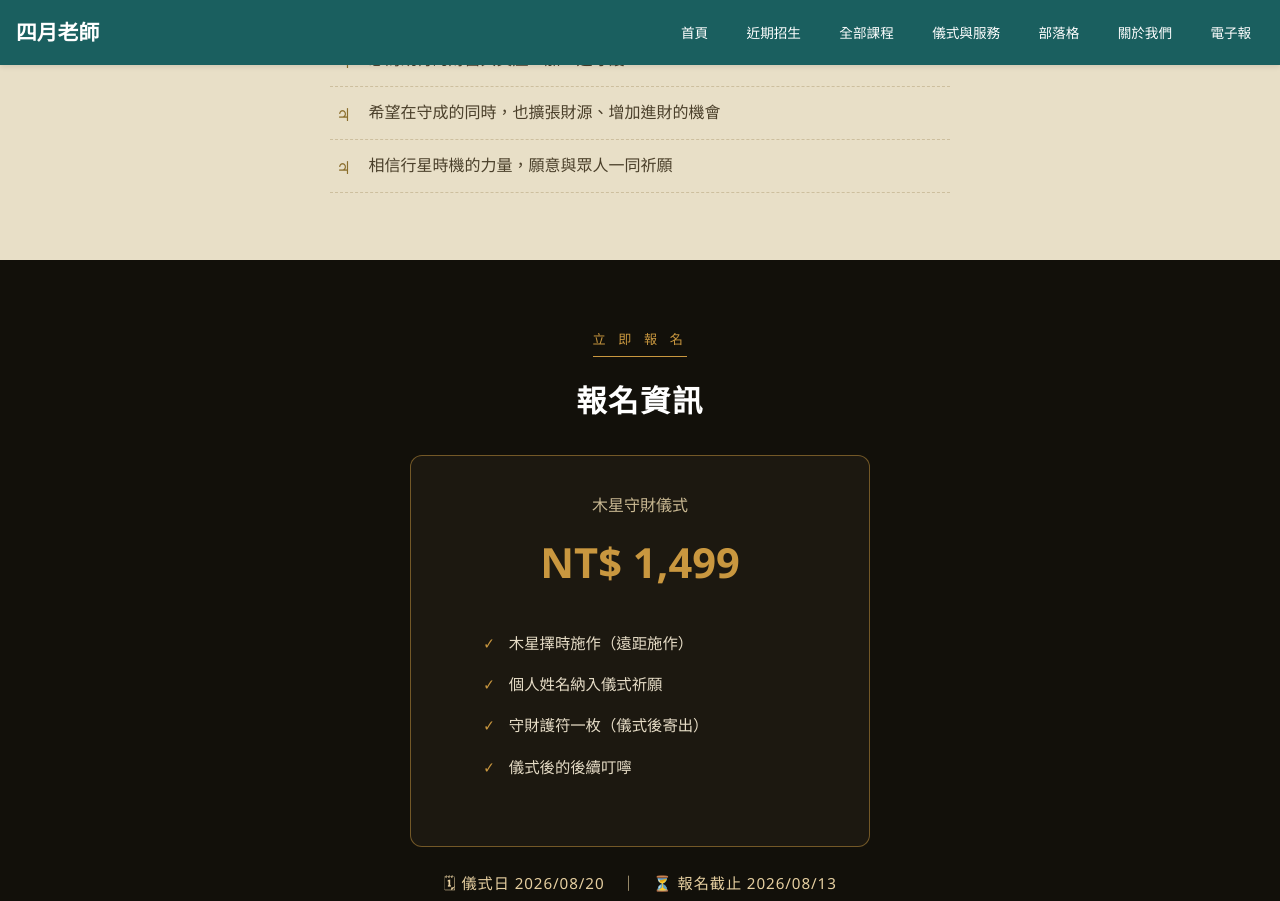
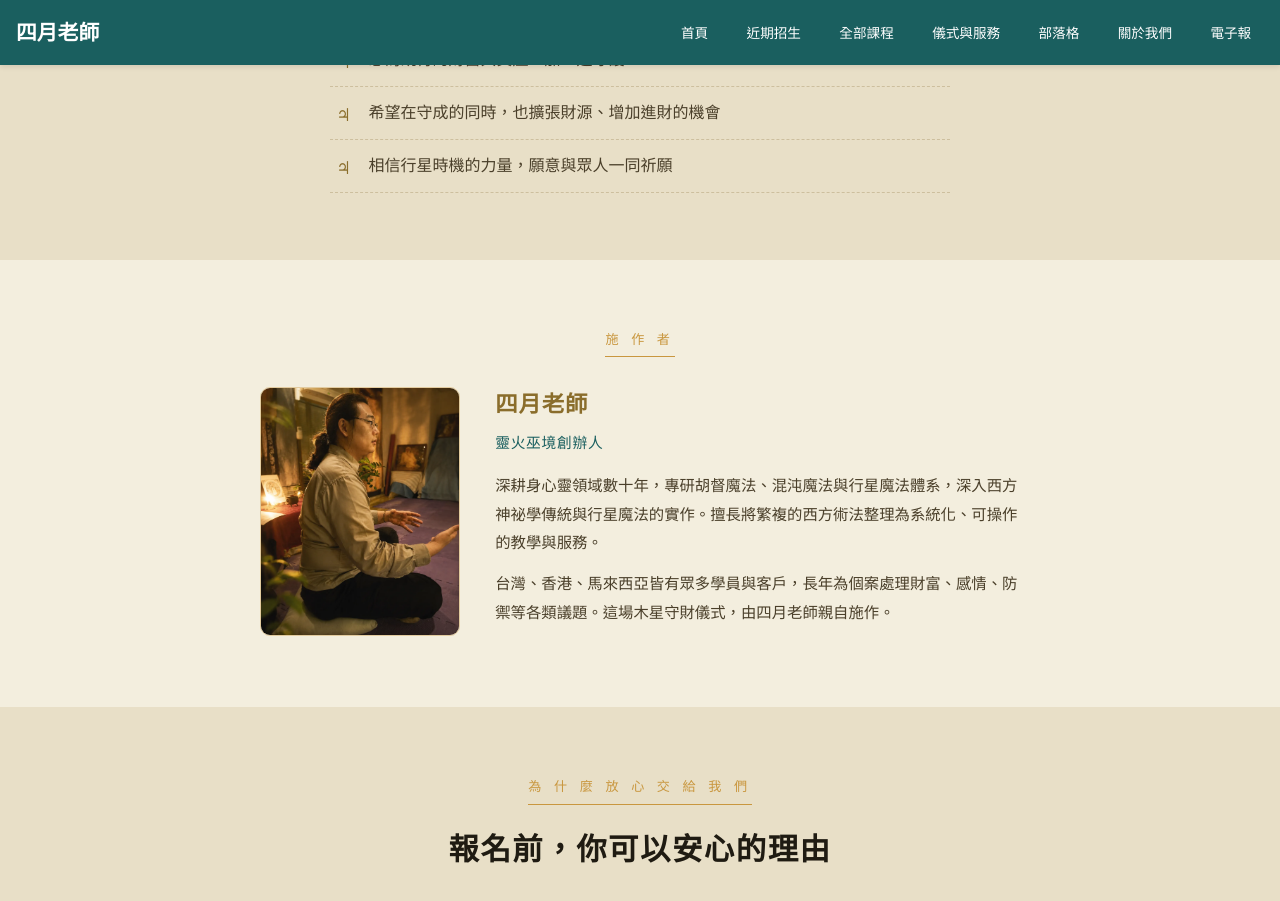
Before and after one commit to light4uliuphone-lang/hoodoo, a Jekyll site: the page built from rituals/ritual-jupiter-wealth.html, in a window 1280 px wide and 1400 px high, scrolled down 2490 px. Shown: the top 901 px of the window. Built offline with Jekyll 4.4.1, drawn with Linux system fonts in a browser that asks for light colours; some of the changed text lies outside the part shown.

Commit message:
Update ritual-jupiter-wealth.html

```diff
--- a/rituals/ritual-jupiter-wealth.html
+++ b/rituals/ritual-jupiter-wealth.html
@@ -71,6 +71,22 @@
   .jw-who li { padding:.7rem 0 .7rem 2.4rem; position:relative; border-bottom:1px dashed #cdbf9e; color:#4a3f2a; }
   .jw-who li::before { content:"♃"; position:absolute; left:.4rem; color:var(--jw-deepgold); font-size:1.1rem; }
 
+  /* 老師簡介 */
+  .jw-teacher { background:var(--jw-paper); }
+  .jw-teacher-flex { display:flex; gap:2.2rem; align-items:center; max-width:760px; margin:0 auto; }
+  .jw-teacher-flex img { width:200px; height:auto; border-radius:10px; flex:0 0 auto; border:1px solid rgba(201,151,63,.4); }
+  .jw-teacher h3 { font-size:1.4rem; color:var(--jw-deepgold); margin:0 0 .3rem; letter-spacing:.04em; }
+  .jw-teacher .role { color:var(--jw-teal); font-size:.92rem; margin:0 0 1rem; letter-spacing:.05em; }
+  .jw-teacher p { color:#4a3f2a; margin:0 0 .8rem; font-size:.96rem; }
+
+  /* 信心保證 */
+  .jw-trust { background:var(--jw-paper2); }
+  .jw-trust-grid { display:grid; grid-template-columns:repeat(2,1fr); gap:1.3rem; max-width:760px; margin:1.4rem auto 0; }
+  .jw-trust-item { background:#fff; border:1px solid #ddceb0; border-radius:10px; padding:1.6rem 1.7rem; display:flex; gap:1rem; align-items:flex-start; }
+  .jw-trust-item .ic { font-size:1.6rem; flex:0 0 auto; line-height:1.2; }
+  .jw-trust-item h4 { margin:0 0 .4rem; color:var(--jw-deepgold); font-size:1.05rem; letter-spacing:.03em; }
+  .jw-trust-item p { margin:0; color:#5a4a35; font-size:.9rem; line-height:1.75; }
+
   /* 報名 */
   .jw-signup { background:var(--jw-dark); color:var(--jw-paper); text-align:center; }
   .jw-signup h2.sec { color:#fff; }
@@ -97,6 +113,9 @@
   @media (max-width:768px){
     .jw-feat { grid-template-columns:1fr; }
     .jw-sec { padding:3rem 0; }
+    .jw-teacher-flex { flex-direction:column; text-align:center; }
+    .jw-teacher-flex img { width:60%; max-width:200px; }
+    .jw-trust-grid { grid-template-columns:1fr; }
   }
 </style>
 
@@ -183,6 +202,60 @@
     </div>
   </section>
 
+  <!-- 老師簡介 -->
+  <section class="jw-sec jw-teacher">
+    <div class="wrap">
+      <p class="eyebrow" style="display:block; width:fit-content; margin:0 auto 1.6rem;">施 作 者</p>
+      <div class="jw-teacher-flex">
+        <img src="/assets/images/shared/teacher-april.webp" alt="四月老師" width="1000" height="1250" loading="lazy">
+        <div>
+          <h3>四月老師</h3>
+          <p class="role">靈火巫境創辦人</p>
+          <p>深耕身心靈領域數十年，專研胡督魔法、混沌魔法與行星魔法體系，深入西方神祕學傳統與行星魔法的實作。擅長將繁複的西方術法整理為系統化、可操作的教學與服務。</p>
+          <p>台灣、香港、馬來西亞皆有眾多學員與客戶，長年為個案處理財富、感情、防禦等各類議題。這場木星守財儀式，由四月老師親自施作。</p>
+        </div>
+      </div>
+    </div>
+  </section>
+
+  <!-- 信心保證 -->
+  <section class="jw-sec jw-trust">
+    <div class="wrap">
+      <p class="eyebrow" style="display:block; width:fit-content; margin:0 auto 1rem;">為 什 麼 放 心 交 給 我 們</p>
+      <h2 class="sec">報名前，你可以安心的理由</h2>
+      <div class="jw-trust-grid">
+        <div class="jw-trust-item">
+          <span class="ic">🎓</span>
+          <div>
+            <h4>老師親自施作</h4>
+            <p>儀式由四月老師本人執行，非代操、非罐頭流程。每位報名者的姓名都會納入儀式祈願。</p>
+          </div>
+        </div>
+        <div class="jw-trust-item">
+          <span class="ic">🌐</span>
+          <div>
+            <h4>遠距亦可，海外適用</h4>
+            <p>不需親自到場，台港馬與海外客戶同樣適用。全程以線上方式聯繫與確認。</p>
+          </div>
+        </div>
+        <div class="jw-trust-item">
+          <span class="ic">🎁</span>
+          <div>
+            <h4>實體護符，能量延續</h4>
+            <p>報名附贈經儀式祝聖的守財護符，儀式之後仍可隨身守護，不是做完就結束。</p>
+          </div>
+        </div>
+        <div class="jw-trust-item">
+          <span class="ic">🔒</span>
+          <div>
+            <h4>資料謹慎保管</h4>
+            <p>報名資訊與儀式所需的個人近照，僅供本次儀式使用，妥善保管、不作其他用途。</p>
+          </div>
+        </div>
+      </div>
+    </div>
+  </section>
+
   <!-- 報名 -->
   <section class="jw-sec jw-signup" id="signup">
     <div class="wrap">
```
Also changed, not shown: other parts of rituals/ritual-jupiter-wealth.html (+1 -1 lines).
